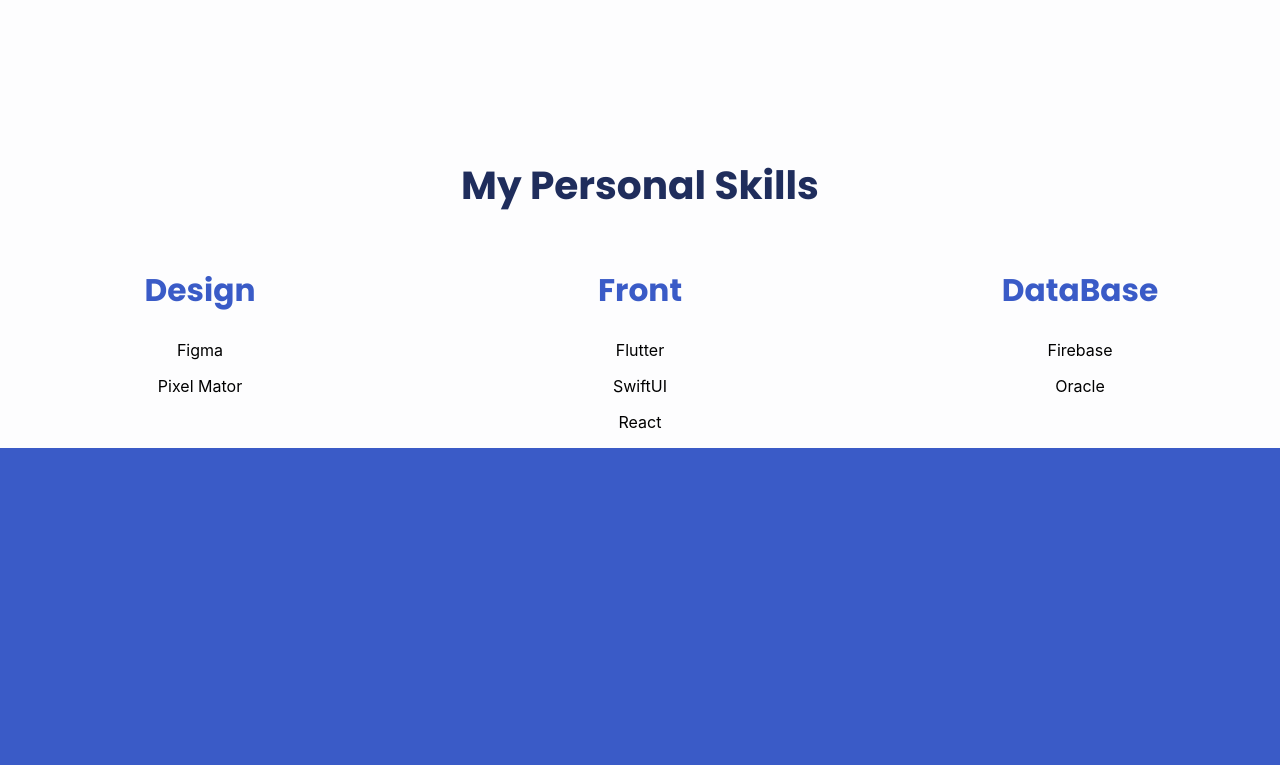
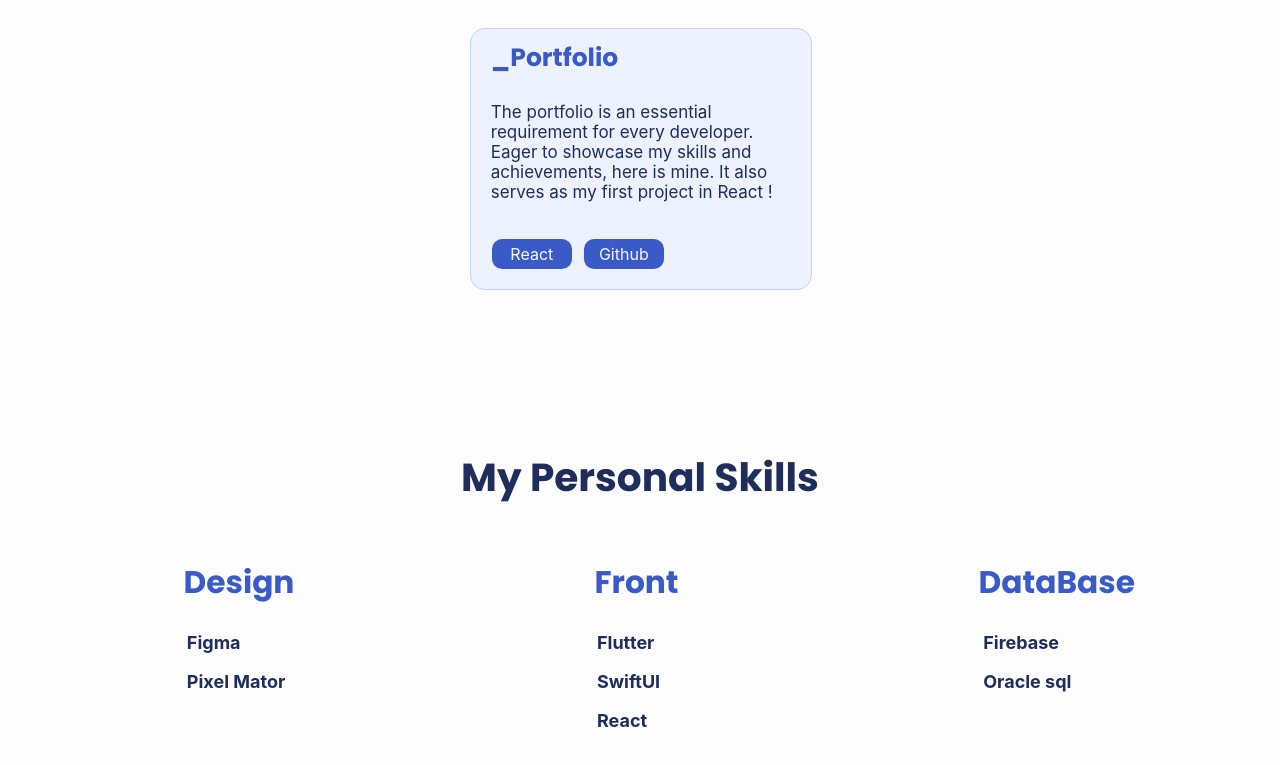
Before and after one commit to Youvataque/_Portfolio, a React (Create React App) app: page / in a window 1280 px wide. Shown: the part 1261-2026 px from the top of the page. Before the commit the page ends 1709 px from the top, so only its background shows below. Built offline with nearby package versions, Linux system fonts and the light colour scheme.

Commit message:
Fix complet des cards + ajout des skills sans logo

```diff
--- a/src/App.js
+++ b/src/App.js
@@ -9,7 +9,7 @@
 import { Projects } from './Views/Projectss/Projects';
 import { ThemeSwitcher } from './Views/component/ThemeSwitch/ThemeSwitcher';
 import profilPic from './img/profilPic.png'
-import React, { useState, useEffect } from 'react';
+import React, { useState } from 'react';
 import TempContext from './TempContext';
 
 function App() {
--- a/src/Views/Accueil/Accueil.js
+++ b/src/Views/Accueil/Accueil.js
@@ -68,5 +68,7 @@
         <div className='Space'/>
         <h1 className='HomeSecTitle'>My Personal Skills</h1>
         <SkillsGenerator/>
+        <div className='Space'/>
+        <div className='Space'/>
     </div>
 }
--- a/src/Views/component/SkillsGenerator/SkillsGenerator.js
+++ b/src/Views/component/SkillsGenerator/SkillsGenerator.js
@@ -2,12 +2,12 @@
     const mySkills = {
         Design : ["Figma", "Pixel Mator"],
         Front : ["Flutter", "SwiftUI", "React"],
-        DataBase : ["Firebase", "Oracle"]
+        DataBase : ["Firebase", "Oracle sql"]
 
     }
     return <div className="SkillsGenBody">
         {Object.keys(mySkills).map((section) => (
-            <div key={section}>
+            <div key={section} className="SkillsSecBody">
                 <h2 className="SkillsSec">{section}</h2>
                 {mySkills[section].map((skill) =>(
                     <p key={skill} className="Skill">{skill}</p>
--- a/src/css/component.css
+++ b/src/css/component.css
@@ -383,19 +383,30 @@
   display: flex;
   flex-direction: row;
   justify-content: center;
+  margin-left: 3%;
+}
+.SkillsSecBody{
+  margin-left: 150px;
+  margin-right: 150px;
 }
 
 .SkillsSec{
   color: var(--secondary-text-color);
-  width: 200px;
-  margin-left: 120px;
-  margin-right: 120px;
+  text-align: center;
+}
+
+.Skill{
+  color: var(--primary-text-color);
+  text-align: start;
+  font-size: 18px;
+  font-weight: bold;
+  margin-left: 3%;
 }
 
 /* ////////////////////////////////////////////////// */
 /* // zone du responsive */
 @media (max-width: 1600px) {
-  .ProjectsCard{
+  .ProjectsCards{
     margin-left: 8%;
   }
 }
@@ -421,7 +432,7 @@
     margin-left: -23px;
   }
 
-  .ProjectsCard{
+  .ProjectsCards{
     margin-left: 1%;
   }
 
--- a/src/css/struct.css
+++ b/src/css/struct.css
@@ -17,7 +17,7 @@
   }
   .GlobalHome{
     margin: auto;
-    width: 1500px;
+    width: 1300px;
   }
 
   .HomeCards{
@@ -25,6 +25,7 @@
     justify-content: center;
     flex-direction: row;
     flex-wrap: wrap;
+    margin-right: 3%;
   }
 
   /* projects */
```
